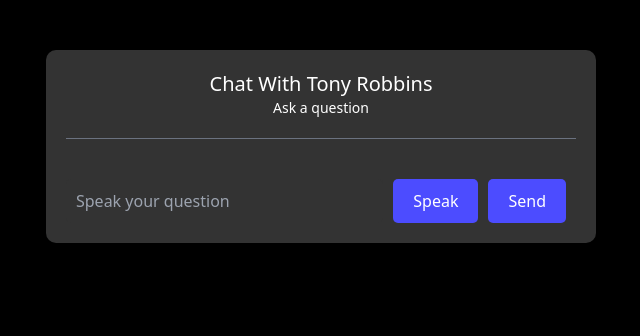
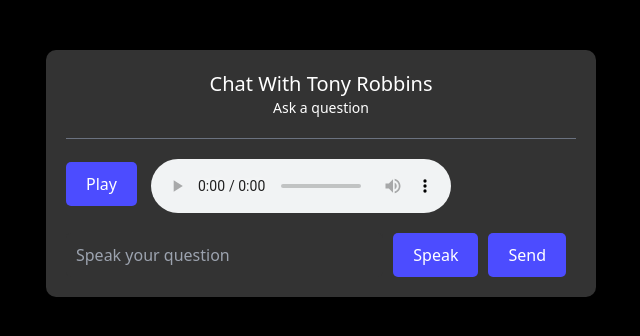
Before and after one commit to vaibhavb/example-llm, a FastAPI app: page /tony in a window 1280 px wide. Shown: the top 336 px of the page, without its empty margins (319-959 px from the left). Run offline with FastAPI, Linux system fonts and the light colour scheme.

Commit message:
UI for voice

```diff
--- a/voice-test/templates/tony.html
+++ b/voice-test/templates/tony.html
@@ -39,13 +39,16 @@
             padding: 10px;
             margin-right: 10px;
         }
-        #sendBtn, #speakBtn {
+        #sendBtn, #speakBtn, #playButton {
             background-color: #4C4CFF;
             color: #fff;
             border: none;
             border-radius: 5px;
             padding: 10px 20px;
             margin-right: 10px;
+        }
+        #audioPlayer {
+            display: inline-block;
         }
         .form-message {
           margin-top: 10px;
@@ -59,6 +62,10 @@
             <p class="card-text text-center text-sm" id="header"> Ask a question </p>
             <hr class="border-gray-500 mb-5" style="margin-top: 20px;">
             <div id="messages" class="overflow-auto" style="max-height: 500px;">
+            </div>
+            <div id="audioplayer">
+                <button id="playButton" class="btn btn-primary">Play</button>
+                <audio id="audioPlayer" controls></audio>
             </div>
             <form class="form-inline mt-5" id="chat-form">
                 <input type="text" class="form-control" placeholder="Speak your question" id="messageText">
@@ -182,8 +189,13 @@
                         }
                     })
                     .then ((data) => {
-                        const audio = new Audio(data);
-                        audio.play();
+                        var player = document.getElementById("audioplayerControl")
+                        const playButton = document.getElementById("playButton");
+                        const audioPlayer = document.getElementById("audioPlayer");
+                        audioPlayer.src = data;
+                        playButton.addEventListener("click", async () => {
+                            audioPlayer.play();
+                        })
                     })
                     .catch((error) =>{
                         console.error("play error: ", error)
```
